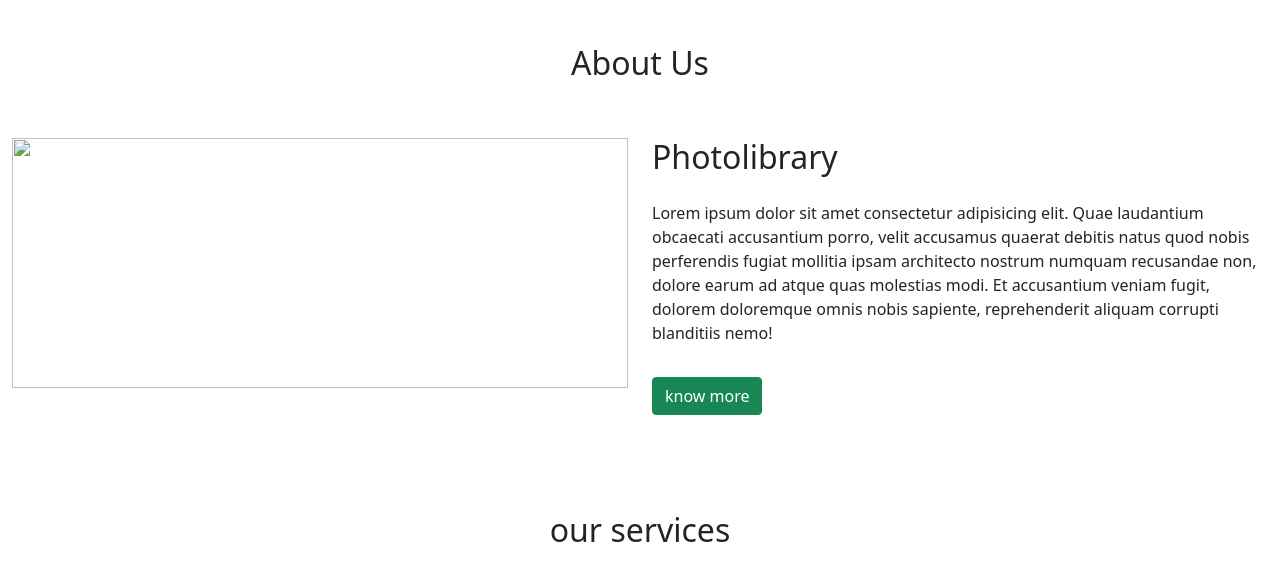
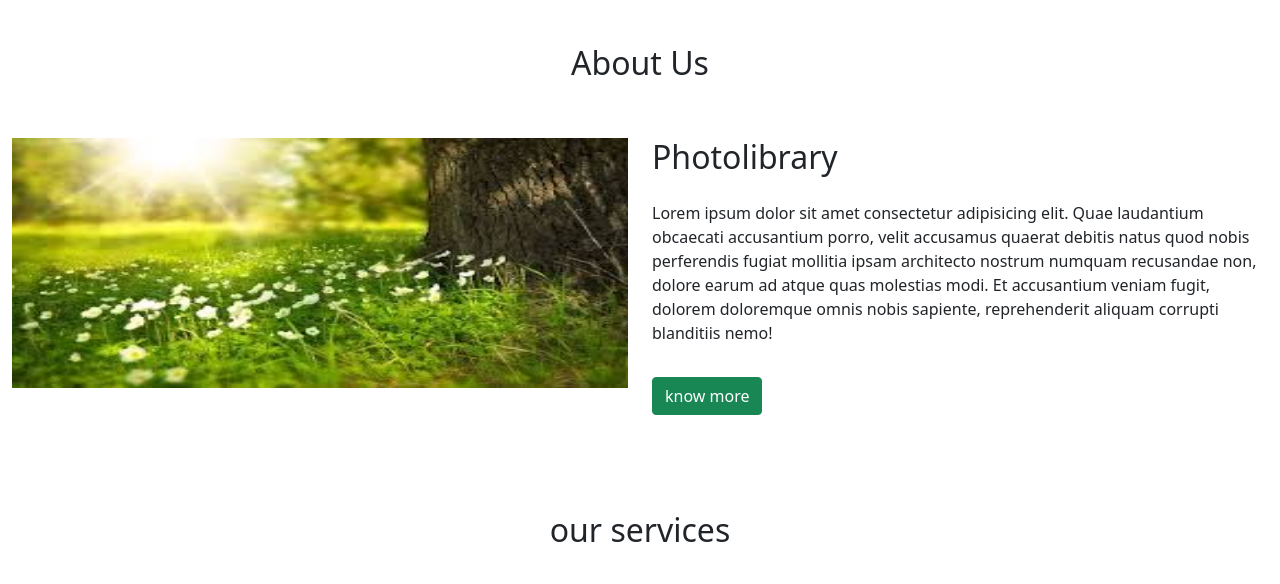
Before and after one commit to Tushar200899/summer_project, a plain HTML site: page photolibrary/index.html in a window 1280 px wide. Shown: the part 860-1444 px from the top of the page. Drawn offline with nearby package versions, Linux system fonts and the light colour scheme; the site is published under a folder, as on GitHub Pages, so addresses that start at the root find nothing; a script that the page names is missing.

Commit message:
Update index.html

```diff
--- a/photolibrary/index.html
+++ b/photolibrary/index.html
@@ -60,7 +60,7 @@
     <div class="container-fluid">
       <div class="row">
         <div class="col-lg-6 col-md-6 col-12">
-          <img src="/p1.jfif" width="100%" id="km-img" class="img-fluid">
+          <img src="p1.jfif" width="100%" id="km-img" class="img-fluid">
         </div>
         <div class="col-lg-6 col-md-6 col-12">
           <h2>Photolibrary</h2>
```
